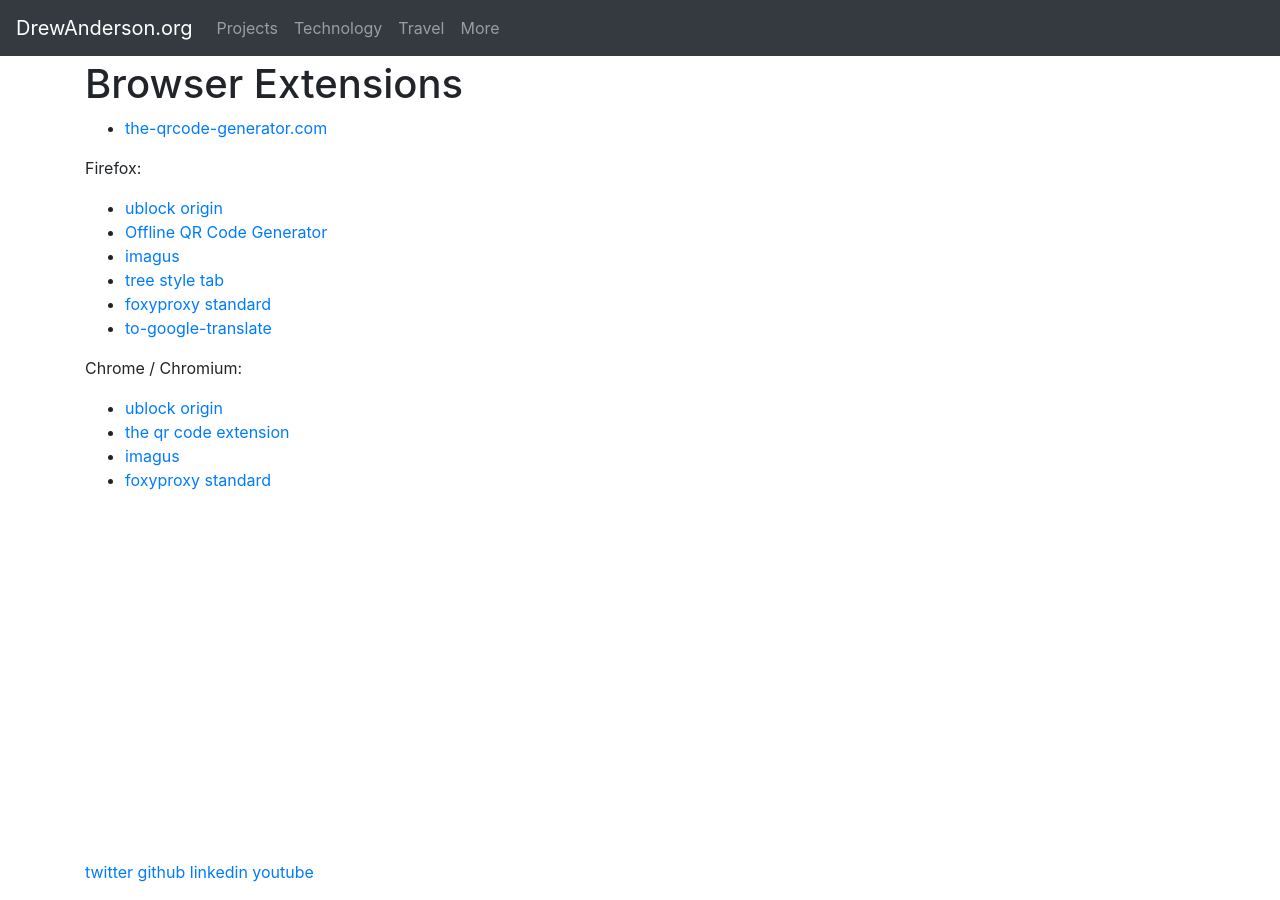
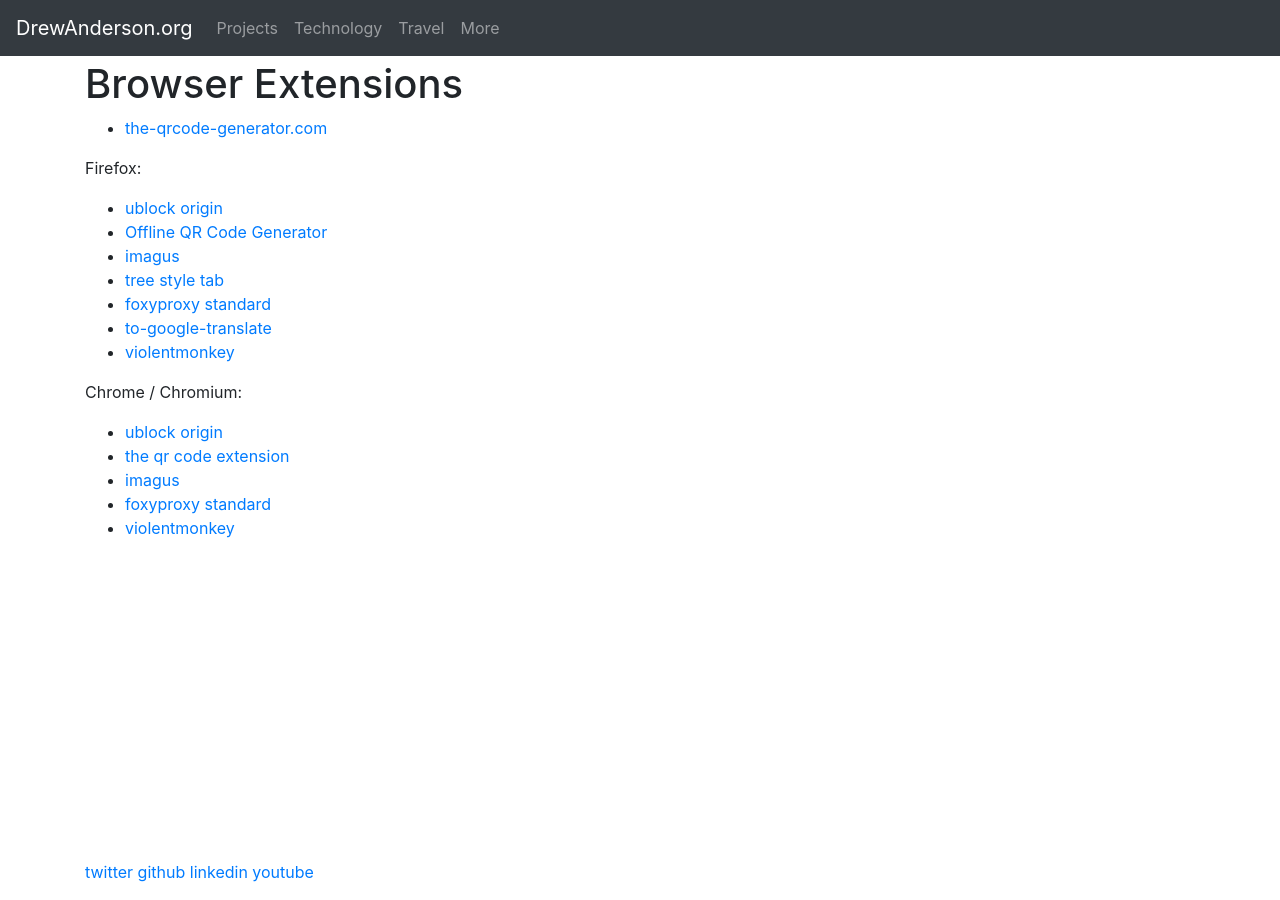
Before and after one commit to drewandersonnz/drewandersonnz.github.io, a Jekyll site: the page built from _posts/technology/2020-04-03-browser-extensions.md, in a window 1280 px wide. Built offline with Jekyll 4.4.1, drawn with Linux system fonts in a browser that asks for light colours.

Commit message:
adding violentmonkey

```diff
--- a/_posts/technology/2020-04-03-browser-extensions.md
+++ b/_posts/technology/2020-04-03-browser-extensions.md
@@ -25,9 +25,11 @@
 * [tree style tab](https://addons.mozilla.org/en-US/firefox/addon/tree-style-tab/)
 * [foxyproxy standard](https://addons.mozilla.org/en-US/firefox/addon/foxyproxy-standard/)
 * [to-google-translate](https://addons.mozilla.org/en-US/firefox/addon/to-google-translate/)
+* [violentmonkey](https://addons.mozilla.org/firefox/addon/violentmonkey/)
 
 Chrome / Chromium:
 * [ublock origin](https://chrome.google.com/webstore/detail/ublock-origin/cjpalhdlnbpafiamejdnhcphjbkeiagm)
 * [the qr code extension](https://chrome.google.com/webstore/detail/the-qr-code-extension/oijdcdmnjjgnnhgljmhkjlablaejfeeb)
 * [imagus](https://chrome.google.com/webstore/detail/imagus/immpkjjlgappgfkkfieppnmlhakdmaab)
 * [foxyproxy standard](https://chrome.google.com/webstore/detail/foxyproxy-standard/gcknhkkoolaabfmlnjonogaaifnjlfnp)
+* [violentmonkey](https://chrome.google.com/webstore/detail/violent-monkey/jinjaccalgkegednnccohejagnlnfdag)
```
